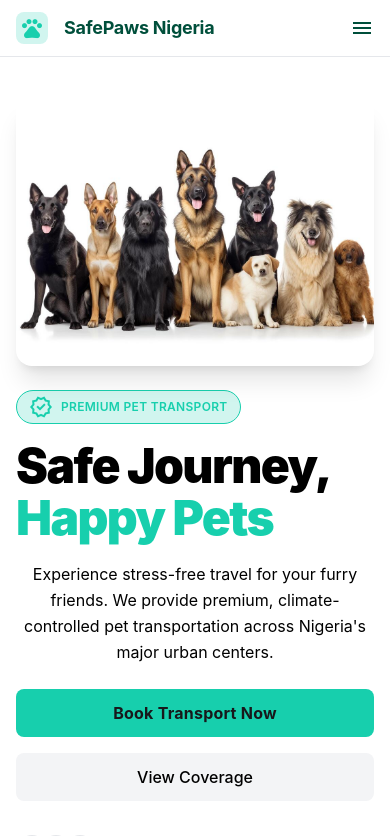
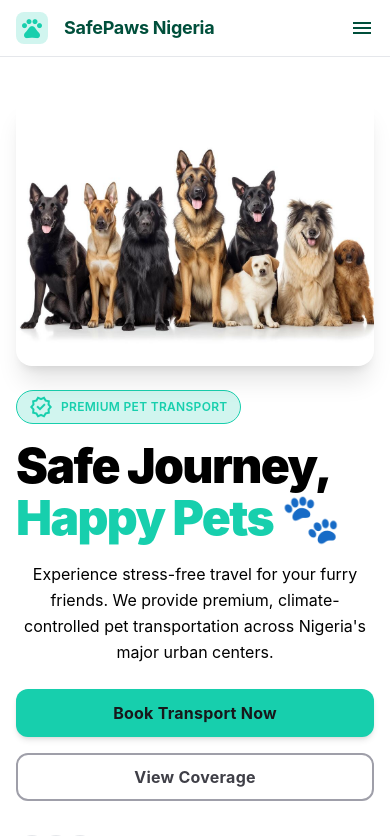
Before and after one commit to Splendidfilm/SafePaws-nigeria, a Next.js app: page / in a window 390 px wide. Shown: the top 836 px of the page. Built offline with nearby package versions, Linux system fonts and the light colour scheme.

Commit message:
finished coverage

```diff
--- a/src/app/page.tsx
+++ b/src/app/page.tsx
@@ -7,6 +7,7 @@ import Services from "@/components/marketing/Services";
 import HowItWorks from "@/components/marketing/HowItWorks";
 import Footer from "@/components/marketing/Footer";
 import Coverage from "@/components/marketing/Coverage";
+import CTA from "@/components/marketing/CTA"
 
 export default function Home() {
   return (
@@ -16,6 +17,7 @@ export default function Home() {
     <Services/>
     <HowItWorks/>
     <Coverage/>
+    <CTA/>
     {/* <Footer/> */}
     </div>
   );
--- a/src/components/marketing/Coverage.tsx
+++ b/src/components/marketing/Coverage.tsx
@@ -1,14 +1,16 @@
+import Button from "../ui/button";
+
 export default function Coverage() {
   return (
-    <div className="w-full bg-[--color-background-light] py-16" id="coverage">
-      <div className="px-4 md:px-10 lg:px-40 max-w-[960px] mx-auto">
+    <div className="w-full bg-[] py-16" id="coverage">
+      <div className="px-4 md:px-10 lg:px-40  mx-auto">
         <div className="flex flex-col md:flex-row gap-12 items-center">
           {/* Left Content */}
           <div className="flex flex-col gap-6 flex-1">
             <h2 className="text-[--color-text-main] text-3xl font-bold leading-tight">
               Covering Key Nigerian Hubs
             </h2>
-            <p className="text-[--color-text-muted] text-base">
+            <p className="text-[#5F8881] text-base">
               SafePaws Nigeria currently operates dedicated routes between major economic centers.
               We are expanding to more cities soon.
             </p>
@@ -16,39 +18,38 @@ export default function Coverage() {
             {/* City List */}
             <ul className="flex flex-col gap-3 mt-2">
               <li className="flex items-center gap-3 p-3 bg-white rounded-lg border border-gray-200">
-                <span className="material-symbols-outlined text-[--color-primary]">location_city</span>
+                <span className="material-symbols-outlined text-[#17CFAD]">location_city</span>
                 <div>
-                  <span className="block text-[--color-text-main] font-bold">Lagos Metropolis</span>
-                  <span className="text-xs text-[--color-text-muted]">Main Hub (Ikeja, Lekki, VI)</span>
+                  <span className="block text-[#17CFAD] font-bold">Lagos Metropolis</span>
+                  <span className="text-xs text-[#5F8881]">Main Hub (Ikeja, Lekki, VI)</span>
                 </div>
               </li>
               <li className="flex items-center gap-3 p-3 bg-white rounded-lg border border-gray-200">
-                <span className="material-symbols-outlined text-[--color-primary]">temple_buddhist</span>
+                <span className="material-symbols-outlined text-[#17CFAD]">temple_buddhist</span>
                 <div>
-                  <span className="block text-[--color-text-main] font-bold">Abuja (FCT)</span>
-                  <span className="text-xs text-[--color-text-muted]">Daily Interstate Connections</span>
+                  <span className="block text-[#17CFAD] font-bold">Abuja (FCT)</span>
+                  <span className="text-xs text-[#5F8881]">Daily Interstate Connections</span>
                 </div>
               </li>
               <li className="flex items-center gap-3 p-3 bg-white rounded-lg border border-gray-200">
-                <span className="material-symbols-outlined text-[--color-primary]">directions_boat</span>
+                <span className="material-symbols-outlined text-[#17CFAD]">directions_boat</span>
                 <div>
-                  <span className="block text-[--color-text-main] font-bold">Port Harcourt</span>
-                  <span className="text-xs text-[--color-text-muted]">Weekly Scheduled Trips</span>
+                  <span className="block text-[#17CFAD] font-bold">Port Harcourt</span>
+                  <span className="text-xs text-[#5F8881]">Weekly Scheduled Trips</span>
                 </div>
               </li>
             </ul>
 
-            <button className="w-fit mt-4 flex cursor-pointer items-center justify-center rounded-lg h-12 px-6 bg-[--color-primary] hover:bg-[--color-primary]/90 transition-colors text-[#111816] text-base font-bold tracking-[0.015em]">
-              Check My Location
-            </button>
+        <Button type="Check My Location" />
           </div>
 
           {/* Right Map */}
-          <div className="flex-1 w-full">
-            <div className="relative w-full aspect-square md:aspect-[4/3] bg-white rounded-2xl p-4 shadow-lg flex items-center justify-center overflow-hidden">
+          <div className="flex md:w-1/2 w-full">
+            <div className="relative w-full aspect-square  bg-white rounded-2xl p-4 shadow-lg flex items-center justify-center overflow-hidden">
               {/* Map Background */}
-              <div className="absolute inset-0 bg-cover bg-center opacity-80"
+              <div className="absolute inset-0 bg-cover bg-center opacity-80 w-full h-full"
                    style={{backgroundImage: 'url("https://images.unsplash.com/photo-1569949381669-ecf31ae8e613?w=600&auto=format")'}}
+                //    loading='eagar'
               />
 
               {/* Gradient Overlay */}
@@ -56,13 +57,13 @@ export default function Coverage() {
 
               {/* Map Pins */}
               <div className="absolute bottom-1/4 left-1/4 flex flex-col items-center animate-bounce">
-                <span className="material-symbols-outlined text-[--color-primary] text-4xl drop-shadow-md">location_on</span>
-                <span className="bg-white text-xs font-bold px-2 py-1 rounded shadow text-[--color-text-main]">Lagos</span>
+                <span className="material-symbols-outlined text-[#17CFAD] text-4xl drop-shadow-md">location_on</span>
+                <span className="bg-white text-xs font-bold px-2 py-1 rounded shadow text-[#17CFAD]">Lagos</span>
               </div>
 
               <div className="absolute top-1/3 left-1/2 flex flex-col items-center animate-bounce" style={{animationDelay: '200ms'}}>
-                <span className="material-symbols-outlined text-[--color-primary] text-4xl drop-shadow-md">location_on</span>
-                <span className="bg-white text-xs font-bold px-2 py-1 rounded shadow text-[--color-text-main]">Abuja</span>
+                <span className="material-symbols-outlined text-[#17CFAD] text-4xl drop-shadow-md">location_on</span>
+                <span className="bg-white text-xs font-bold px-2 py-1 rounded shadow text-[#17CFAD]">Abuja</span>
               </div>
             </div>
           </div>
--- a/src/components/marketing/Footer.tsx
+++ b/src/components/marketing/Footer.tsx
@@ -1,77 +1,11 @@
-'use client'
+import React from 'react'
 
-import { useState } from 'react'
+function Footer() {
+  return (
+    <div className='' >
 
-export default function Navbar() {
-  const [mobileMenuOpen, setMobileMenuOpen] = useState(false)
-
-  return (
-    <div className="w-full bg-white border-b border-gray-200 sticky top-0 z-50">
-      <div className="px-4 md:px-10 lg:px-40 max-w-[960px] mx-auto">
-        <header className="flex items-center justify-between py-3">
-          {/* Logo */}
-          <div className="flex items-center gap-4 text-[--color-text-main]">
-            <div className="size-8 flex items-center justify-center rounded-lg bg-[--color-primary]/20 text-[--color-primary]">
-              <span className="material-symbols-outlined">pets</span>
-            </div>
-            <h2 className="text-[--color-text-main] text-lg font-bold leading-tight tracking-[-0.015em]">
-              SafePaws Nigeria
-            </h2>
-          </div>
-
-          {/* Desktop Navigation */}
-          <div className="hidden md:flex flex-1 justify-end gap-8">
-            <div className="flex items-center gap-6 lg:gap-9">
-              <a className="text-[--color-text-main] text-sm font-medium hover:text-[--color-primary] transition-colors" href="#">
-                Home
-              </a>
-              <a className="text-[--color-text-main] text-sm font-medium hover:text-[--color-primary] transition-colors" href="#services">
-                Services
-              </a>
-              <a className="text-[--color-text-main] text-sm font-medium hover:text-[--color-primary] transition-colors" href="#how-it-works">
-                How It Works
-              </a>
-              <a className="text-[--color-text-main] text-sm font-medium hover:text-[--color-primary] transition-colors" href="#coverage">
-                Coverage
-              </a>
-            </div>
-            <button className="flex min-w-[84px] cursor-pointer items-center justify-center overflow-hidden rounded-lg h-10 px-4 bg-[--color-primary] hover:bg-[--color-primary]/90 transition-colors text-[#111816] text-sm font-bold tracking-[0.015em]">
-              <span className="truncate">Book Now</span>
-            </button>
-          </div>
-
-          {/* Mobile Menu Icon */}
-          <div className="md:hidden flex items-center">
-            <span
-              className="material-symbols-outlined text-[--color-text-main] cursor-pointer"
-              onClick={() => setMobileMenuOpen(!mobileMenuOpen)}
-            >
-              menu
-            </span>
-          </div>
-        </header>
-
-        {/* Mobile Menu */}
-        {mobileMenuOpen && (
-          <div className="md:hidden pb-4 flex flex-col gap-4">
-            <a className="text-[--color-text-main] text-sm font-medium hover:text-[--color-primary] transition-colors" href="#">
-              Home
-            </a>
-            <a className="text-[--color-text-main] text-sm font-medium hover:text-[--color-primary] transition-colors" href="#services">
-              Services
-            </a>
-            <a className="text-[--color-text-main] text-sm font-medium hover:text-[--color-primary] transition-colors" href="#how-it-works">
-              How It Works
-            </a>
-            <a className="text-[--color-text-main] text-sm font-medium hover:text-[--color-primary] transition-colors" href="#coverage">
-              Coverage
-            </a>
-            <button className="flex w-full cursor-pointer items-center justify-center rounded-lg h-10 px-4 bg-[--color-primary] hover:bg-[--color-primary]/90 transition-colors text-[#111816] text-sm font-bold tracking-[0.015em]">
-              <span>Book Now</span>
-            </button>
-          </div>
-        )}
-      </div>
     </div>
   )
 }
+
+export default Footer
--- a/src/components/marketing/Hero.tsx
+++ b/src/components/marketing/Hero.tsx
@@ -3,7 +3,7 @@ import Button from '../ui/button'
 
 export default function Hero() {
   return (
-    <div className="w-full bg-white">
+    <section id='home' className="w-full bg-white">
       <div className="px-4 md:px-10 lg:px-40 mx-auto py-10">
         <div className="flex flex-col-reverse gap-6 lg:flex-row lg:items-center w-full  ">
           {/* Left Content */}
@@ -19,7 +19,7 @@ export default function Hero() {
 
               {/* Heading */}
               <h1 className="text-text-main text-5xl font-black leading-[1.1] tracking-[-0.033em] sm:text-5xl lg:text-6xl flex flex-col">
-                Safe Journey,<span className="text-[#17CFAD]">Happy Pets</span>
+                Safe Journey,<span className="text-[#17CFAD]">Happy Pets 🐾</span>
               </h1>
 
               {/* Subheading */}
@@ -31,10 +31,14 @@ export default function Hero() {
 
             {/* CTA Buttons */}
             <div className="flex flex-col sm:flex-row gap-4">
-              <Button type="Book Transport Now"/>
-              <button className="flex cursor-pointer items-center justify-center rounded-lg h-12 px-6 bg-gray-100 hover:bg-gray-200 transition-colors text-base font-medium">
-                <span>View Coverage</span>
-              </button>
+              <Button
+              variant='primary'
+              size='md'
+              type="Book Transport Now"/>
+              <Button
+              variant='outline'
+              size='md'
+              type="View Coverage"/>
             </div>
 
             {/* Social Proof */}
@@ -64,6 +68,6 @@ export default function Hero() {
           </div>
         </div>
       </div>
-    </div>
+    </section>
   )
 }
--- a/src/components/marketing/HowItWorks.tsx
+++ b/src/components/marketing/HowItWorks.tsx
@@ -25,7 +25,7 @@ function HowItWorks() {
 </button>
 
 </div>
-<div className='flex flex-wrap gap-10' >
+<div className='grid grid-cols-1 md:grid-cols-2 gap-10 w-full place-items-center place-content-center ' >
     {steps.map((step,index)=>(
 <HIW
 key={index}
--- a/src/components/marketing/Navbar.tsx
+++ b/src/components/marketing/Navbar.tsx
@@ -10,9 +10,9 @@ export default function Navbar() {
   const [mobileMenuOpen, setMobileMenuOpen] = useState(false)
 
   const Links =[
-    {name:'Home',link:'#Home'},
+    {name:'Home',link:'#home'},
     {name:'Services',link:'#Services'},
-    {name:'How-it-works',link:'how-it-works'},
+    {name:'How-it-works',link:'#how-it-works'},
     {name:'Coverage',link:'#coverage'},
   ]
 
@@ -55,7 +55,7 @@ export default function Navbar() {
                 {link.name}
               </a>
             ))}
-            <Button type='Book now' />
+            <Button size='md' type='Book now' />
           </div>
 
         )}
--- a/src/components/marketing/Services.tsx
+++ b/src/components/marketing/Services.tsx
@@ -11,7 +11,7 @@ function Services() {
         {icon: MapPin, title: "Live GPS Tracking", description: "Peace of mind included. Track your pet's/animals location and status in real-time via our secure web app linked to your booking. Receive updates on their journey, estimated arrival time, and any important notifications, ensuring you stay connected every step of the way."},
     ]
   return (
-    <section id='services' className='flex flex-col gap-14 items-center justify-around p-5  bg-[#F6F8F8]' >
+    <section id='Services' className='flex flex-col gap-14 items-center justify-around p-5  bg-[#F6F8F8]' >
 <div className='flex flex-col items-center gap-4.5' >
             <h3 className='text-[#17CFAD] font-bold text-lg' >Our Services</h3>
         <h1 className='text-3xl font-bold text-slate-900 text-center '>Tailored Logistics for Your Four-legged<br/> Friends</h1>
--- a/src/components/ui/HIWCard.tsx
+++ b/src/components/ui/HIWCard.tsx
@@ -16,7 +16,7 @@ function HIWCard({
       whileInView={{ opacity: 1, y: 0 }}
       viewport={{ once: true, margin: "-50px" }}
       transition={{ duration: 0.6, ease: "easeOut" }}
-      className="w-full md:w-1/3 flex flex-col items-center md:items-start bg-white rounded-3xl p-8 shadow-xl hover:shadow-2xl transition-shadow"
+      className="w-full md:w-2/3 flex flex-col items-center md:items-start bg-white rounded-3xl p-8 shadow-xl hover:shadow-2xl transition-shadow"
     >
       {/* Number Circle - Auto play animation when in view */}
       <motion.div
--- a/src/components/ui/button.tsx
+++ b/src/components/ui/button.tsx
@@ -1,11 +1,43 @@
-import React from 'react'
+import React from 'react';
 
-function Button({type}:{type: string}) {
+type ButtonProps = {
+  type: string;           // This is actually the button text
+  onClick?: () => void;   // Optional click handler
+  variant?: 'primary' | 'secondary' | 'outline';
+  size?: 'sm' | 'md' | 'lg';
+  className?: string;
+};
+
+function Button({
+  type,
+  onClick,
+  variant = 'primary',
+  size = 'md',
+  className = ''
+}: ButtonProps) {
+
+  const baseStyles = "flex items-center justify-center rounded-xl font-bold tracking-[0.015em] transition-all duration-300 active:scale-95";
+
+  const styles = {
+    primary: "bg-[#17CFAD] hover:bg-[#12A88F] text-zinc-900 hover:text-white shadow-md hover:shadow-lg",
+    secondary: "bg-white border border-[#17CFAD] text-[#17CFAD] hover:bg-[#17CFAD] hover:text-white",
+    outline: "border-2 border-zinc-400 text-zinc-700 hover:bg-zinc-800 hover:text-white hover:border-zinc-800",
+  };
+
+  const sizes = {
+    sm: "h-10 px-5 text-sm",
+    md: "h-12 px-7 text-base",
+    lg: "h-14 px-8 text-lg",
+  };
+
   return (
-              <button className="flex cursor-pointer items-center justify-center rounded-lg h-12 px-6 bg-[#17CFAD] hover:bg-emerald-900 transition-colors text-zinc-900 hover:text-white  text-base font-bold tracking-[0.015em]">
-                <span className='truncate' >{type}</span>
-              </button>
-  )
+    <button
+      onClick={onClick}
+      className={`${baseStyles} ${styles[variant]} ${sizes[size]} ${className}`}
+    >
+      <span className="truncate">{type}</span>
+    </button>
+  );
 }
 
-export default Button
+export default Button;
```
Also changed, not shown: src/components/marketing/CTA.tsx (+24 -0 lines).
